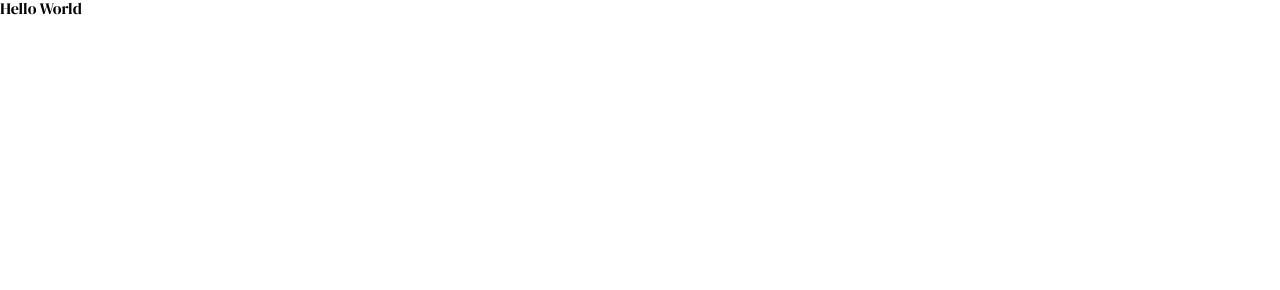
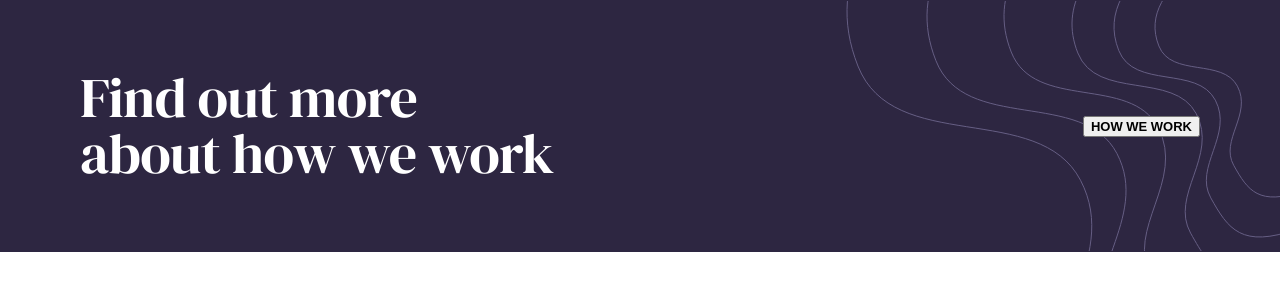
Before and after one commit to jacwynn/insure-landing-page, a plain HTML site: page index.html in a window 1280 px wide. Drawn offline with Linux system fonts and the light colour scheme.

Commit message:
build markup and styles for cta block components

```diff
--- a/css/styles.css
+++ b/css/styles.css
@@ -35,4 +35,69 @@ h3 {
 button {
     font-size: 0.8125rem; /* 0.8125 * 16 - 13px */
     font-weight: 700;
+    text-transform: uppercase;
 }
+
+/* CTA Block Styles */
+.ctablock {
+    background-color: var(--primary-color);
+    position: relative;
+    overflow: hidden;
+}
+
+.ctablock:before {
+    content: '';
+    background-image: url('../images/accent-2.svg');
+    background-repeat: no-repeat;
+    background-position: 100%;
+    position: absolute;
+    height: 100%;
+    width: 100%;
+    opacity: 0.5;
+    transform: scale(1.75);
+    z-index: 1;
+}
+
+.ctablock > * {
+    position: relative;
+    z-index: 100;
+}
+
+.ctablock h3 {
+    color: #ffffff;
+    letter-spacing: -0.777778px;
+    text-align: center;
+}
+
+.ctablock__container {
+    display: flex;
+    flex-direction: column;
+    align-items: center;
+    justify-content: space-between;
+    margin: 0 2rem;
+    padding: 4.375rem 0;
+}
+
+.ctablock__text {
+    max-width: 29.6875rem;
+    margin-bottom: 2.5rem;
+}
+
+@media only screen and (min-width: 767px) {
+    .ctablock:before {
+        transform: none;
+    }
+
+    .ctablock h3 {
+        text-align: left;
+    }
+
+    .ctablock__container {
+        flex-direction: row;
+        margin: 0 5rem;
+    }
+
+    .ctablock__text {
+        margin: 0;
+    }
+}
--- a/index.html
+++ b/index.html
@@ -15,6 +15,15 @@
     <link rel="stylesheet" href="./css/styles.css">
 </head>
 <body>
-    <h1>Hello World</h1>
+    <div class="ctablock">
+        <div class="ctablock__container">
+            <div class="ctablock__text">
+                <h3>Find out more about how we work</h3>
+            </div>
+            <div class="ctablock__button">
+                <button>How We Work</button>
+            </div>
+        </div>
+    </div>
 </body>
 </html>
```
